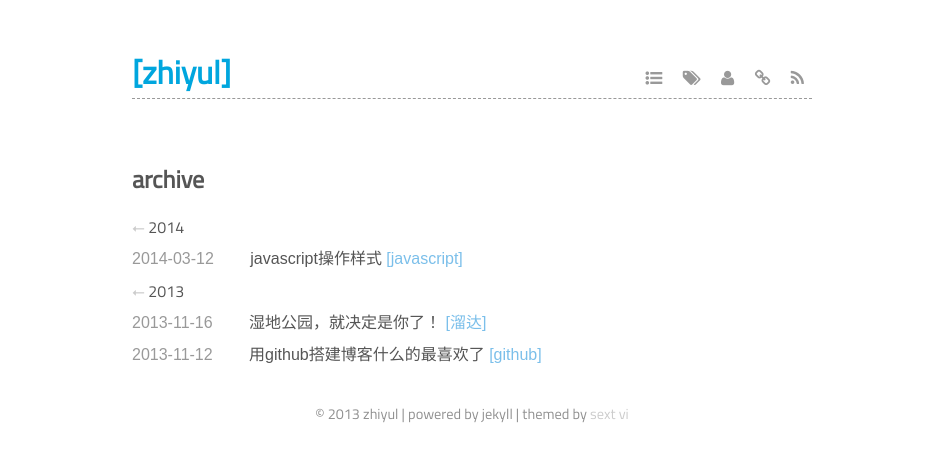
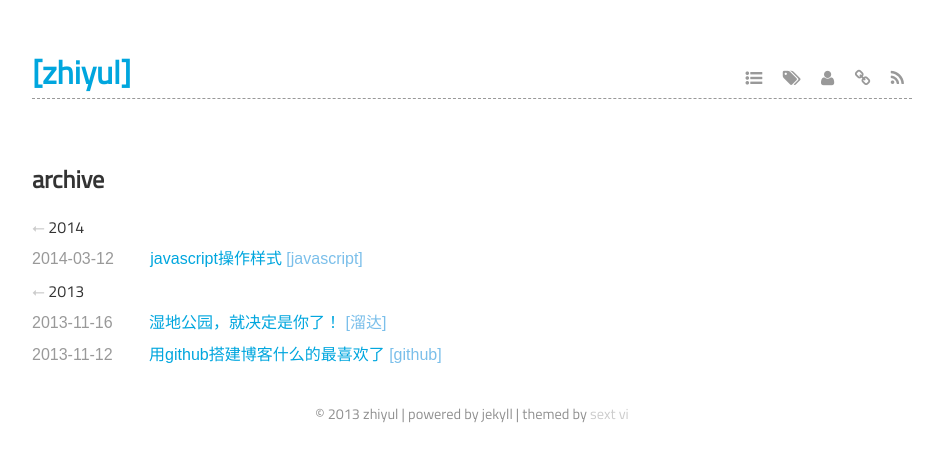
Before and after one commit to zhiyul/zhiyul.github.io, a Jekyll site: the page built from index.markdown, in a window 1280 px wide. Shown: the top 462 px of the page, without its empty margins (168-1103 px from the left). Built offline with Jekyll 4.4.1, drawn with Linux system fonts in a browser that asks for light colours; some web fonts are replaced; Markdown is read by kramdown in place of the engine named in the settings.

Commit message:
Update style.css

```diff
--- a/media/css/style.css
+++ b/media/css/style.css
@@ -18,7 +18,7 @@
 body {
   font-size: 16px;
   font-family: "Lekton", "Hiragino Sans GB", "Microsoft YaHei", sans-serif;
-  color: #555; }
+  color: #333; }
 
 ol, ul {
   list-style-position: inside; }
@@ -64,14 +64,14 @@ blockquote, pre code {
   line-height: 1.6;
   display: block;
   overflow: auto; }
-blockquote a,.post p a{color: #00a6de;}
+blockquote a,.post p a,.post li a{color: #00a6de;}
 code {
   background-color: #f8f8f8;
   padding: 2px 5px;
   border: 1px dashed #e0e0e0; }
 
 header {
-  width: 680px;
+  width: 880px;
   margin: 0 auto;
   text-align: justify;
   margin: 2em auto 4em auto;
@@ -99,7 +99,7 @@ header {
       color: #999; }
 
 #content {
-  width: 680px;
+  width: 880px;
   margin: 0 auto;
   line-height: 2em; }
   #content .main-listing {
@@ -148,7 +148,7 @@ article {
     margin: 3em 0; }
 
 footer {
-  width: 680px;
+  width: 880px;
   margin: 0 auto;
   display: block;
   color: #909090;
```
